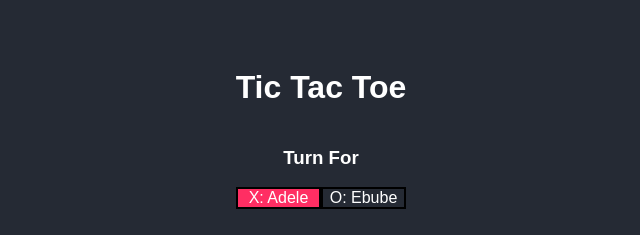
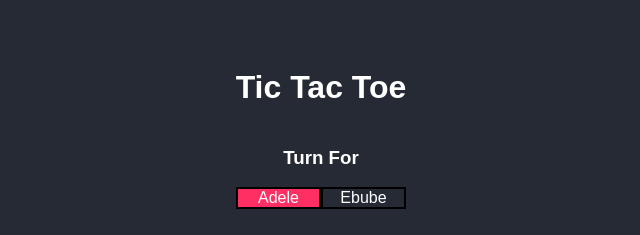
Before and after one commit to PapiAdele/Tic-Tac-Toe, a plain HTML site: page index.html in a window 1280 px wide. Shown: the top 235 px of the page, 327-967 px from the left. Drawn offline with Linux system fonts and the light colour scheme.

```diff
--- a/index.html
+++ b/index.html
@@ -14,8 +14,8 @@
         <h1>Tic Tac Toe</h1>
         <div class="turn-container">
             <h3>Turn For</h3>
-            <div class = "turn-box align">X: Adele</div>
-            <div class = "turn-box align">O: Ebube</div>
+            <div class = "turn-box align">Adele</div>
+            <div class = "turn-box align">Ebube</div>
             <div class="bg"></div>
         </div>
             <div class="main-grid">
```
